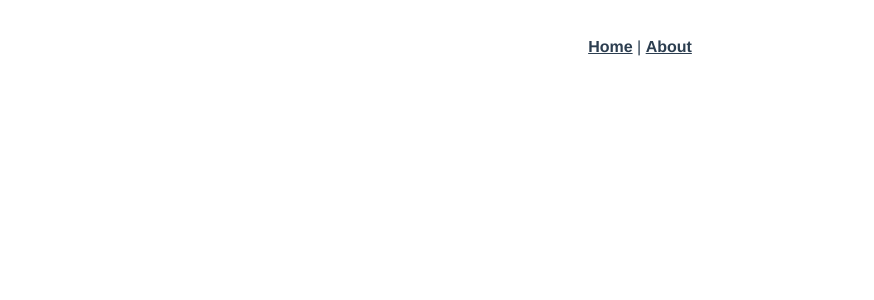
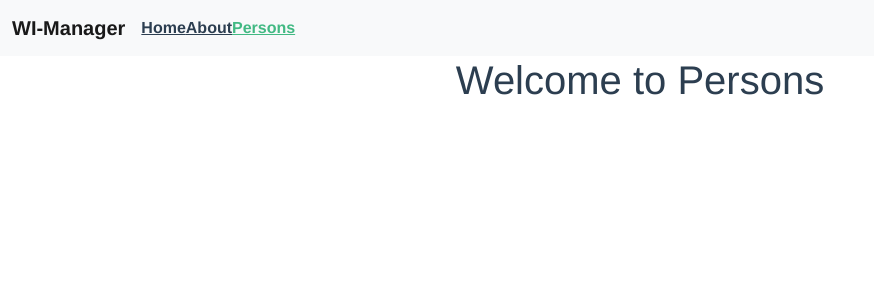
Before and after one commit to paulineTrunte/wimanager_frontend, a Vue app: page /persons in a window 1280 px wide. Before the commit this address had no page. Shown: the top 300 px of the page, without its empty margins (0-874 px from the left). Built offline with nearby package versions, Linux system fonts and the light colour scheme.

Commit message:
wimanager frontend

```diff
--- a/package.json
+++ b/package.json
@@ -9,6 +9,7 @@
     "lint": "vue-cli-service lint"
   },
   "dependencies": {
+    "bootstrap": "^5.2.2",
     "core-js": "^3.8.3",
     "vue": "^3.2.13",
     "vue-router": "^4.0.3"
--- a/src/App.vue
+++ b/src/App.vue
@@ -1,10 +1,15 @@
 <template>
-  <nav>
-    <router-link to="/">Home</router-link> |
-    <router-link to="/about">About</router-link>
-  </nav>
+  <navbar></navbar>
   <router-view/>
 </template>
+
+<script>
+import Navbar from './components/Navbar'
+export default {
+  name: 'App',
+  components: { Navbar }
+}
+</script>
 
 <style>
 #app {
--- a/src/components/HelloWorld.vue
+++ b/src/components/HelloWorld.vue
@@ -1,34 +1,6 @@
 <template>
   <div class="hello">
     <h1>{{ msg }}</h1>
-    <p>
-      For a guide and recipes on how to configure / customize this project,<br>
-      check out the
-      <a href="https://cli.vuejs.org" target="_blank" rel="noopener">vue-cli documentation</a>.
-    </p>
-    <h3>Installed CLI Plugins</h3>
-    <ul>
-      <li><a href="https://github.com/vuejs/vue-cli/tree/dev/packages/%40vue/cli-plugin-babel" target="_blank" rel="noopener">babel</a></li>
-      <li><a href="https://github.com/vuejs/vue-cli/tree/dev/packages/%40vue/cli-plugin-router" target="_blank" rel="noopener">router</a></li>
-      <li><a href="https://github.com/vuejs/vue-cli/tree/dev/packages/%40vue/cli-plugin-eslint" target="_blank" rel="noopener">eslint</a></li>
-      <li><a href="https://github.com/vuejs/vue-cli/tree/dev/packages/%40vue/cli-plugin-unit-jest" target="_blank" rel="noopener">unit-jest</a></li>
-    </ul>
-    <h3>Essential Links</h3>
-    <ul>
-      <li><a href="https://vuejs.org" target="_blank" rel="noopener">Core Docs</a></li>
-      <li><a href="https://forum.vuejs.org" target="_blank" rel="noopener">Forum</a></li>
-      <li><a href="https://chat.vuejs.org" target="_blank" rel="noopener">Community Chat</a></li>
-      <li><a href="https://twitter.com/vuejs" target="_blank" rel="noopener">Twitter</a></li>
-      <li><a href="https://news.vuejs.org" target="_blank" rel="noopener">News</a></li>
-    </ul>
-    <h3>Ecosystem</h3>
-    <ul>
-      <li><a href="https://router.vuejs.org" target="_blank" rel="noopener">vue-router</a></li>
-      <li><a href="https://vuex.vuejs.org" target="_blank" rel="noopener">vuex</a></li>
-      <li><a href="https://github.com/vuejs/vue-devtools#vue-devtools" target="_blank" rel="noopener">vue-devtools</a></li>
-      <li><a href="https://vue-loader.vuejs.org" target="_blank" rel="noopener">vue-loader</a></li>
-      <li><a href="https://github.com/vuejs/awesome-vue" target="_blank" rel="noopener">awesome-vue</a></li>
-    </ul>
   </div>
 </template>
 
@@ -43,18 +15,4 @@ export default {
 
 <!-- Add "scoped" attribute to limit CSS to this component only -->
 <style scoped>
-h3 {
-  margin: 40px 0 0;
-}
-ul {
-  list-style-type: none;
-  padding: 0;
-}
-li {
-  display: inline-block;
-  margin: 0 10px;
-}
-a {
-  color: #42b983;
-}
 </style>
--- /dev/null
+++ b/src/components/Navbar.vue
@@ -0,0 +1,26 @@
+<template>
+<nav class="navbar navbar-expand-lg navbar-light bg-light">
+<div class="container-fluid">
+  <a class="navbar-brand" href="#">WI-Manager</a>
+  <button class="navbar-toggler" type="button" data-toggle="collapse" data-target="#navbarNavAltMarkup" aria-controls="navbarNavAltMarkup" aria-expanded="false" aria-label="Toggle navigation">
+    <span class="navbar-toggler-icon"></span>
+  </button>
+  <div class="collapse navbar-collapse" id="navbarNavAltMarkup">
+    <div class="navbar-nav">
+        <router-link calss="nav-link" to="/">Home</router-link>
+        <router-link calss="nav-link" to="/about">About</router-link>
+        <router-link calss="nav-link" to="/persons">Persons</router-link>
+    </div>
+  </div>
+</div>
+</nav>
+</template>
+
+<script>
+export default {
+  name: 'Navbar-Home'
+}
+</script>
+
+<style scoped>
+</style>
--- a/src/main.js
+++ b/src/main.js
@@ -1,5 +1,7 @@
 import { createApp } from 'vue'
 import App from './App.vue'
 import router from './router'
+import 'bootstrap/dist/css/bootstrap.min.css'
+import 'bootstrap/dist/js/bootstrap.min'
 
 createApp(App).use(router).mount('#app')
--- a/src/router/index.js
+++ b/src/router/index.js
@@ -1,5 +1,7 @@
 import { createRouter, createWebHistory } from 'vue-router'
 import HomeView from '../views/HomeView.vue'
+import AboutView from '../views/AboutView'
+import PersonView from '../views/PersonView'
 
 const routes = [
   {
@@ -10,15 +12,18 @@ const routes = [
   {
     path: '/about',
     name: 'about',
-    // route level code-splitting
-    // this generates a separate chunk (about.[hash].js) for this route
-    // which is lazy-loaded when the route is visited.
-    component: () => import(/* webpackChunkName: "about" */ '../views/AboutView.vue')
+    component: AboutView
+  },
+  {
+    path: '/persons',
+    name: 'person',
+    component: PersonView
   }
 ]
 
 const router = createRouter({
   history: createWebHistory(process.env.BASE_URL),
+  linkActiveClass: 'active',
   routes
 })
 
--- a/src/views/HomeView.vue
+++ b/src/views/HomeView.vue
@@ -1,7 +1,8 @@
 <template>
   <div class="home">
-    <img alt="Vue logo" src="../assets/logo.png">
-    <HelloWorld msg="Welcome to Your Vue.js App"/>
+    <img alt="htw logo" src="../assets/htw-berlin-323-logo.png">
+    <HelloWorld msg="Wirtschaftsinformatik-Manager"/>
+    <h3>Die Managing-Anwendung für Deinen Wirtschaftsinformatik-Bachelor an der HTW-Berlin</h3>
   </div>
 </template>
 
--- /dev/null
+++ b/src/views/PersonView.vue
@@ -0,0 +1,5 @@
+<template>
+    <div class="person">
+      <h1>Welcome to Persons</h1>
+    </div>
+</template>
```
Also changed, not shown: 1 other file (tests, documents, lock files or other folders).
